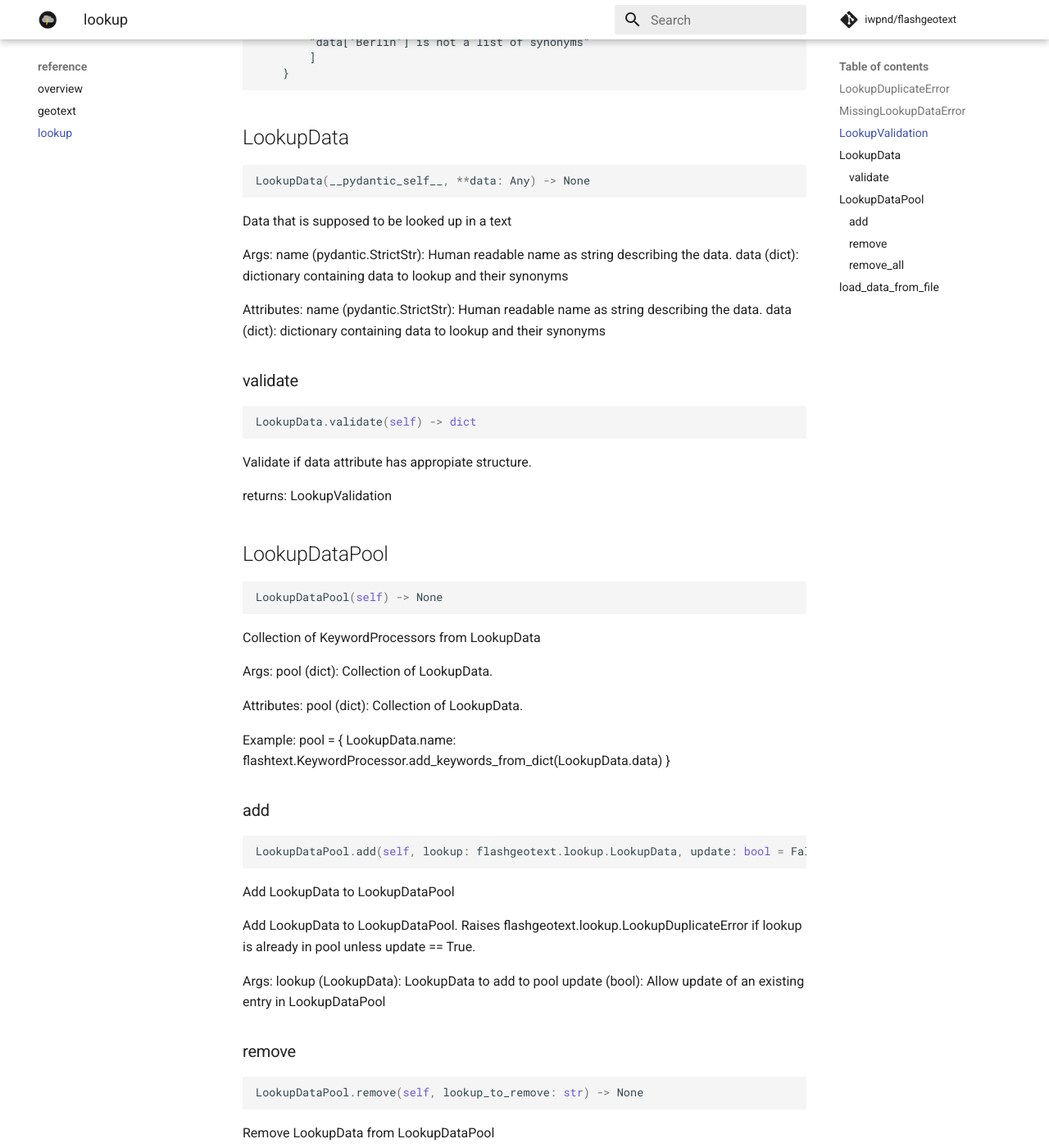
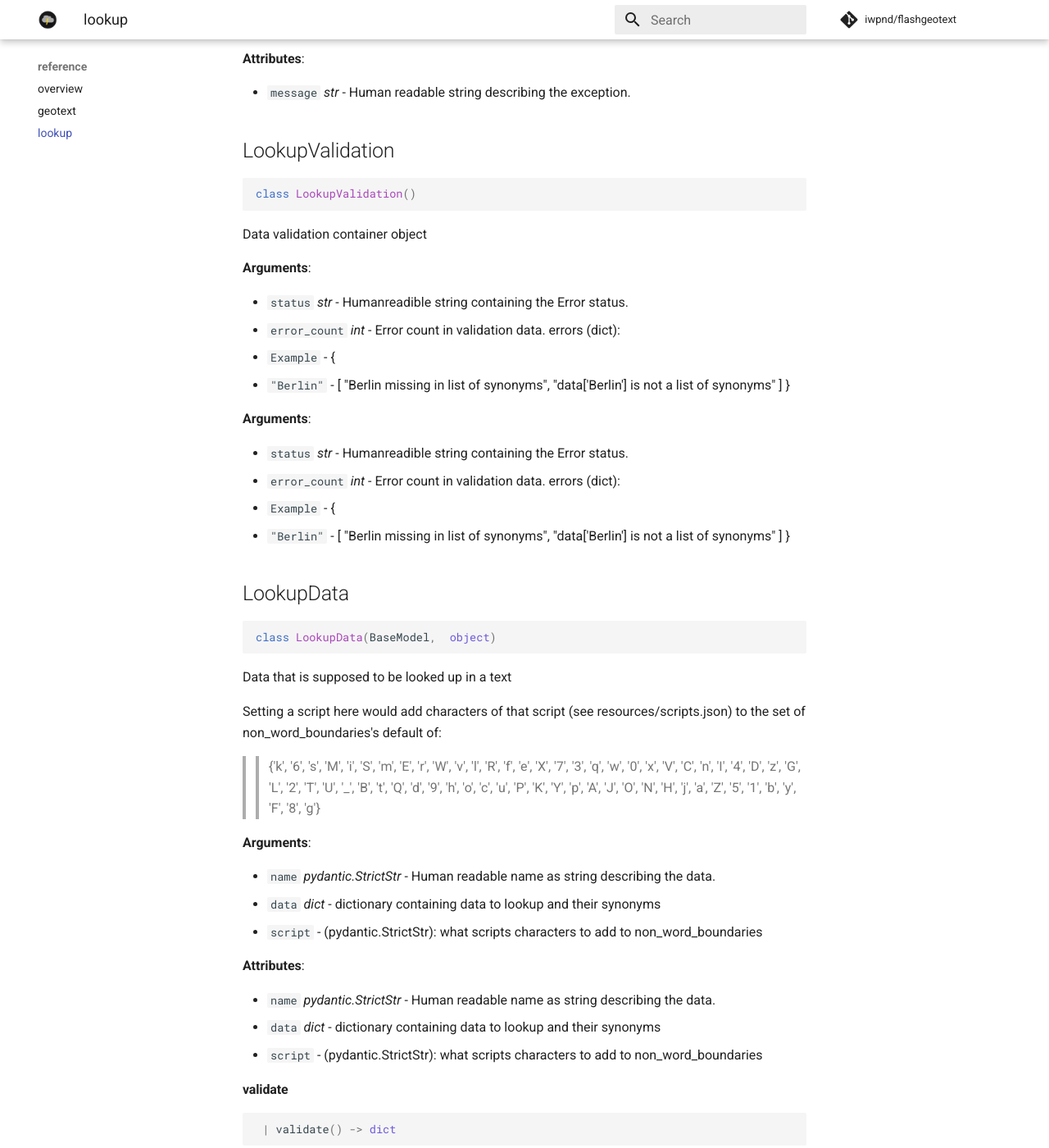
Before and after one commit to iwpnd/flashgeotext, an MkDocs documentation site: the page built from docs/lookup.md, in a window 1280 px wide and 1400 px high, scrolled down 1200 px. Shown: the whole window at 82% size. Built offline with MkDocs 1.6.1 and Material for MkDocs 9.7.7, drawn with Linux system fonts in a browser that asks for light colours; comment, search, counter and statistics services are not loaded; some of the changed text lies outside the part shown.

Commit message:
fix: update pydoc-markdown, fix doc ci

````diff
--- a/docs/lookup.md
+++ b/docs/lookup.md
@@ -1,135 +1,210 @@
+# Table of Contents
+
+* [flashgeotext.lookup](#flashgeotext.lookup)
+  * [LookupDuplicateError](#flashgeotext.lookup.LookupDuplicateError)
+  * [MissingLookupDataError](#flashgeotext.lookup.MissingLookupDataError)
+  * [LookupValidation](#flashgeotext.lookup.LookupValidation)
+  * [LookupData](#flashgeotext.lookup.LookupData)
+    * [validate](#flashgeotext.lookup.LookupData.validate)
+  * [LookupDataPool](#flashgeotext.lookup.LookupDataPool)
+    * [add](#flashgeotext.lookup.LookupDataPool.add)
+    * [remove](#flashgeotext.lookup.LookupDataPool.remove)
+    * [remove\_all](#flashgeotext.lookup.LookupDataPool.remove_all)
+  * [load\_data\_from\_file](#flashgeotext.lookup.load_data_from_file)
+
+<a name="flashgeotext.lookup"></a>
 # flashgeotext.lookup
 
+<a name="flashgeotext.lookup.LookupDuplicateError"></a>
 ## LookupDuplicateError
+
 ```python
-LookupDuplicateError(self, message: str)
+class LookupDuplicateError(Exception)
 ```
+
 Exception is raised if LookupData is already in LookupDataPool
 
-Args:
-    message (str): Human readable string describing the exception.
+**Arguments**:
 
-Attributes:
-    message (str): Human readable string describing the exception.
+- `message` _str_ - Human readable string describing the exception.
 
+
+**Attributes**:
+
+- `message` _str_ - Human readable string describing the exception.
+
+<a name="flashgeotext.lookup.MissingLookupDataError"></a>
 ## MissingLookupDataError
+
 ```python
-MissingLookupDataError(self, message: str)
+class MissingLookupDataError(Exception)
 ```
+
 Exception is raised if GeoText.extract() is used on empty LookupDataPool
 
-Args:
-    message (str): Human readable string describing the exception.
+**Arguments**:
 
-Attributes:
-    message (str): Human readable string describing the exception.
+- `message` _str_ - Human readable string describing the exception.
 
+
+**Attributes**:
+
+- `message` _str_ - Human readable string describing the exception.
+
+<a name="flashgeotext.lookup.LookupValidation"></a>
 ## LookupValidation
+
 ```python
-LookupValidation(self, status: str = 'No errors detected', error_count: int = 0, errors: dict = {})
+class LookupValidation()
 ```
+
 Data validation container object
 
-Args:
-    status (str): Humanreadible string containing the Error status.
-    error_count (int): Error count in validation data.
-    errors (dict):
+**Arguments**:
 
-    Example: {
-        "Berlin": [
-            "Berlin missing in list of synonyms",
-            "data['Berlin'] is not a list of synonyms"
-            ]
-        }
+- `status` _str_ - Humanreadible string containing the Error status.
+- `error_count` _int_ - Error count in validation data.
+  errors (dict):
 
-Arguments:
-    status (str): Humanreadible string containing the Error status.
-    error_count (int): Error count in validation data.
-    errors (dict):
+- `Example` - {
+- `"Berlin"` - [
+  "Berlin missing in list of synonyms",
+  "data['Berlin'] is not a list of synonyms"
+  ]
+  }
 
-    Example: {
-        "Berlin": [
-            "Berlin missing in list of synonyms",
-            "data['Berlin'] is not a list of synonyms"
-            ]
-        }
 
+**Arguments**:
+
+- `status` _str_ - Humanreadible string containing the Error status.
+- `error_count` _int_ - Error count in validation data.
+  errors (dict):
+
+- `Example` - {
+- `"Berlin"` - [
+  "Berlin missing in list of synonyms",
+  "data['Berlin'] is not a list of synonyms"
+  ]
+  }
+
+<a name="flashgeotext.lookup.LookupData"></a>
 ## LookupData
+
 ```python
-LookupData(__pydantic_self__, **data: Any) -> None
+class LookupData(BaseModel,  object)
 ```
+
 Data that is supposed to be looked up in a text
 
-Args:
-    name (pydantic.StrictStr): Human readable name as string describing the data.
-    data (dict): dictionary containing data to lookup and their synonyms
+Setting a script here would add characters of that script (see resources/scripts.json)
+to the set of non_word_boundaries's default of:
+>> {'k', '6', 's', 'M', 'i', 'S', 'm', 'E', 'r', 'W', 'v', 'l',
+'R', 'f', 'e', 'X', '7', '3', 'q', 'w', '0', 'x', 'V', 'C', 'n',
+'I', '4', 'D', 'z', 'G', 'L', '2', 'T', 'U', '_', 'B', 't', 'Q',
+'d', '9', 'h', 'o', 'c', 'u', 'P', 'K', 'Y', 'p', 'A', 'J', 'O',
+'N', 'H', 'j', 'a', 'Z', '5', '1', 'b', 'y', 'F', '8', 'g'}
 
-Attributes:
-    name (pydantic.StrictStr): Human readable name as string describing the data.
-    data (dict): dictionary containing data to lookup and their synonyms
+**Arguments**:
 
-### validate
+- `name` _pydantic.StrictStr_ - Human readable name as string describing the data.
+- `data` _dict_ - dictionary containing data to lookup and their synonyms
+- `script` - (pydantic.StrictStr): what scripts characters to add to non_word_boundaries
+
+
+**Attributes**:
+
+- `name` _pydantic.StrictStr_ - Human readable name as string describing the data.
+- `data` _dict_ - dictionary containing data to lookup and their synonyms
+- `script` - (pydantic.StrictStr): what scripts characters to add to non_word_boundaries
+
+<a name="flashgeotext.lookup.LookupData.validate"></a>
+#### validate
+
 ```python
-LookupData.validate(self) -> dict
+ | validate() -> dict
 ```
+
 Validate if data attribute has appropiate structure.
 
 returns:
     LookupValidation
 
+<a name="flashgeotext.lookup.LookupDataPool"></a>
 ## LookupDataPool
+
 ```python
-LookupDataPool(self) -> None
+class LookupDataPool()
 ```
+
 Collection of KeywordProcessors from LookupData
 
-Args:
-    pool (dict): Collection of LookupData.
+**Arguments**:
 
-Attributes:
-    pool (dict): Collection of LookupData.
+- `pool` _dict_ - Collection of LookupData.
 
-Example:
-    pool = {
-        LookupData.name: flashtext.KeywordProcessor.add_keywords_from_dict(LookupData.data)
-        }
 
-### add
+**Attributes**:
+
+- `pool` _dict_ - Collection of LookupData.
+
+
+**Example**:
+
+  pool = {
+- `LookupData.name` - flashtext.KeywordProcessor.add_keywords_from_dict(LookupData.data)
+  }
+
+<a name="flashgeotext.lookup.LookupDataPool.add"></a>
+#### add
+
 ```python
-LookupDataPool.add(self, lookup: flashgeotext.lookup.LookupData, update: bool = False) -> None
+ | add(lookup: LookupData, update: bool = False) -> None
 ```
+
 Add LookupData to LookupDataPool
 
 Add LookupData to LookupDataPool.
 Raises flashgeotext.lookup.LookupDuplicateError if lookup
 is already in pool unless update == True.
 
-Args:
-    lookup (LookupData): LookupData to add to pool
-    update (bool): Allow update of an existing entry in LookupDataPool
+**Arguments**:
 
-### remove
+- `lookup` _LookupData_ - LookupData to add to pool
+- `update` _bool_ - Allow update of an existing entry in LookupDataPool
+
+<a name="flashgeotext.lookup.LookupDataPool.remove"></a>
+#### remove
+
 ```python
-LookupDataPool.remove(self, lookup_to_remove: str) -> None
+ | remove(lookup_to_remove: str) -> None
 ```
+
 Remove LookupData from LookupDataPool
 
-Args:
-    lookup_to_remove (str): LookupData to remove from pool
+**Arguments**:
 
-### remove_all
+- `lookup_to_remove` _str_ - LookupData to remove from pool
+
+<a name="flashgeotext.lookup.LookupDataPool.remove_all"></a>
+#### remove\_all
+
 ```python
-LookupDataPool.remove_all(self)
+ | remove_all()
 ```
+
 Remove all LookupData from LookupDataPool
 
-## load_data_from_file
+<a name="flashgeotext.lookup.load_data_from_file"></a>
+#### load\_data\_from\_file
+
 ```python
 load_data_from_file(file: str) -> dict
 ```
+
 Load data from json file
 
 Load data from json file. Raises TypeError if not json
 
-Args:
-    file (str): path to file
+**Arguments**:
+
+- `file` _str_ - path to file
````
Also changed, not shown: docs/geotext.md (+43 -10 lines), 2 other files.
